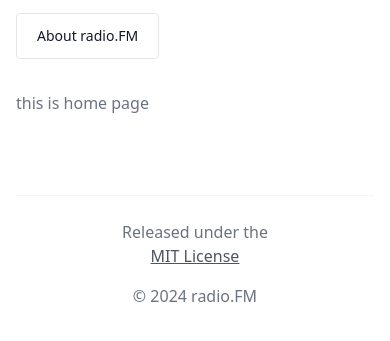
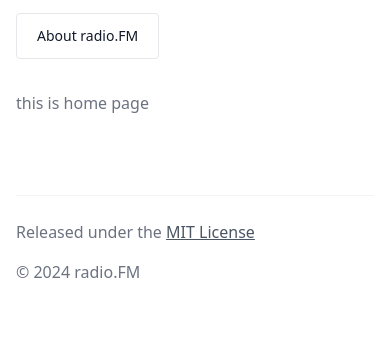
Before and after one commit to antheiz/radio-fm, an Astro site: page / in a window 390 px wide. Shown: the part 121-462 px from the top of the page. Built offline with nearby package versions, Linux system fonts and the light colour scheme; Astro itself is replaced by a stand-in of ours.

Commit message:
fix: update responsivity on footer for mobile view

```diff
--- a/src/components/Footer.astro
+++ b/src/components/Footer.astro
@@ -1,9 +1,8 @@
 <footer class="bg-white">
-  <div class="mx-auto max-w-3xl px-4 pb-6 pt-8 sm:px-6 lg:px-8">
-    <div class="mt-12 border-t border-gray-100 pt-6">
-      <div class="text-center sm:flex sm:justify-between sm:text-left">
+  <div class="mx-auto md:max-w-3xl px-4 pb-6 pt-8 sm:px-6 lg:px-8">
+    <div class="flex flex-col md:flex-row md:justify-between mt-12 border-t border-gray-100 pt-6">
         <p class="text-gray-500">
-          <span class="block sm:inline"> Released under the</span>
+          <span> Released under the</span>
 
           <a
             class="inline-block text-gray-600 underline transition hover:text-gray-600/75"
@@ -13,8 +12,7 @@
           </a>
         </p>
 
-        <p class="mt-4 text-gray-500 sm:order-first sm:mt-0">&copy; 2024 radio.FM</p>
-      </div>
+        <p class="mt-4 text-gray-500 md:order-first md:mt-0">&copy; 2024 radio.FM</p>
     </div>
   </div>
 </footer>
```
